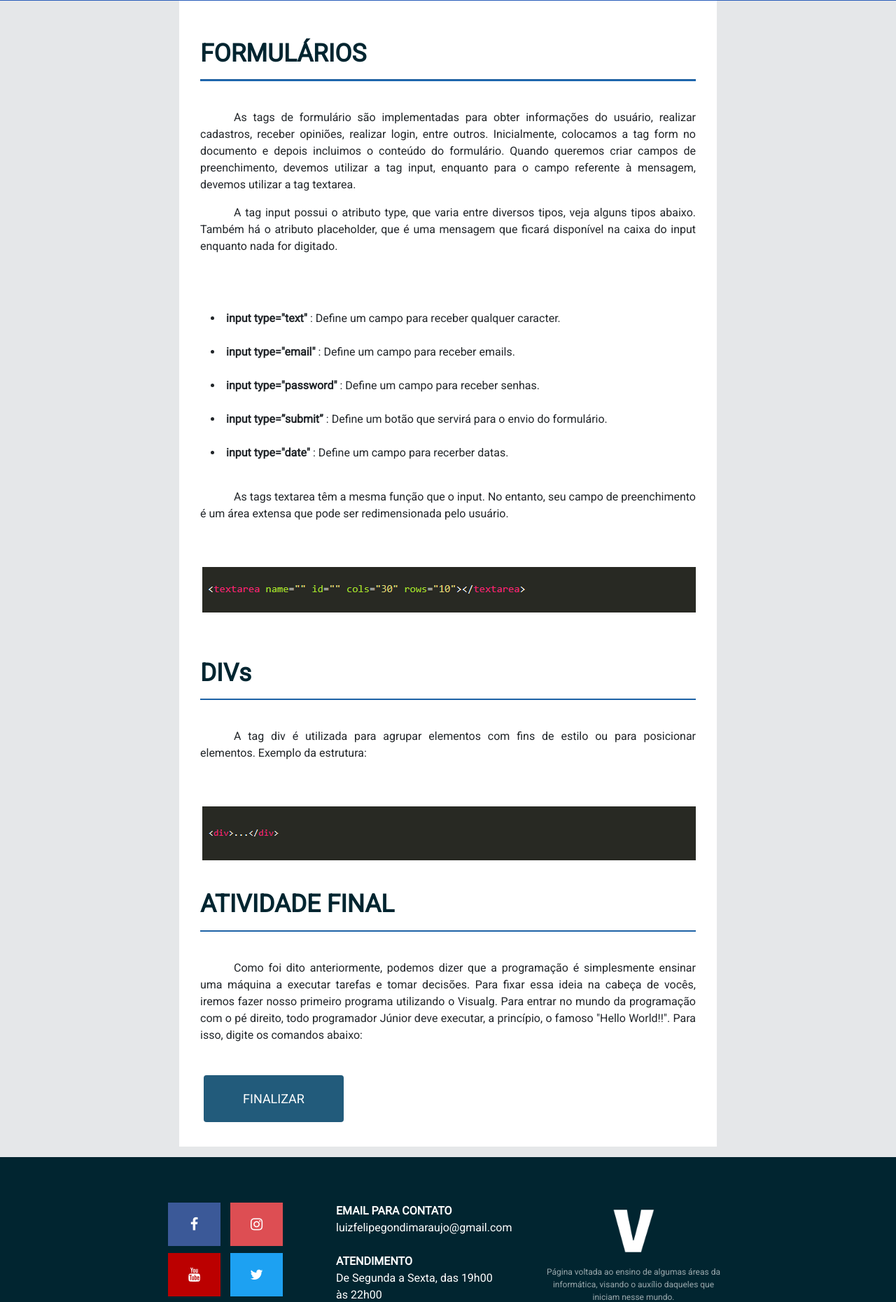
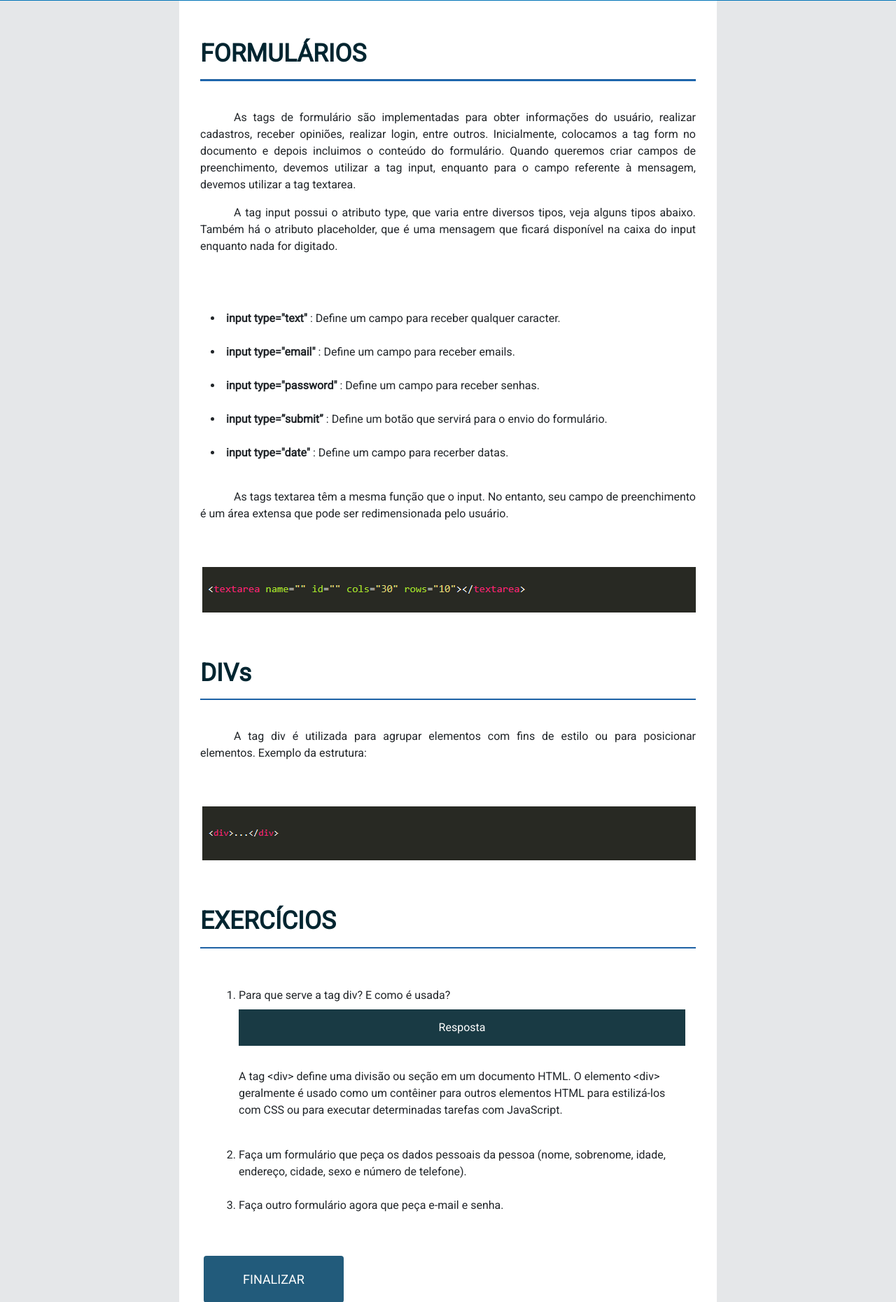
Before and after one commit to LuizFelipeGondim/project-with-flask, a Flask app: page /aula4-html in a window 1280 px wide. Shown: the part 390-2250 px from the top of the page at 70% size. Run offline with Flask 2, Linux system fonts and the light colour scheme; a user stored in the database is signed in; some libraries are stand-ins or nearby versions.

Commit message:
exercicios add

```diff
--- a/templates/cursos/aula4-html.html
+++ b/templates/cursos/aula4-html.html
@@ -4,7 +4,7 @@
 {% endblock title %}
 
 {% block content %}
-<section class="titulo_pag2" style="background-color: #295dba;">
+<section class="titulo_pag2" style="background-color: #0275b8;">
     <figure><img src="static/img/logo-web.png" style="width:300px; height: 300px; margin:auto"></figure>
     <h1>HTML</h1>
 </section>
@@ -43,7 +43,7 @@
 
         <figure class="highlight">
             <pre>
-                <img src="/static/img-curso/textarea.png" alt=""> <br/>
+                <img src="/static/img/img-curso/textarea.png" alt=""> <br/>
             </pre>
         </figure> <br/>
 
@@ -57,19 +57,33 @@
 
         <figure class="highlight">
             <pre>
-                <img src="/static/img-curso/div.png" alt=""> <br/>
+                <img src="/static/img/img-curso/div.png" alt=""> <br/>
             </pre>
         </figure> <br/>
 
-        <h1 class="titulo_curso">ATIVIDADE FINAL</h1>
+        <br/>
+        <h1 class="titulo_curso">EXERCÍCIOS</h1>
         <hr> <br/>
-        <div class="texto-curso">
-            <p> Como foi dito anteriormente, podemos dizer que a programação é simplesmente ensinar uma máquina a executar tarefas
-                e tomar decisões. Para fixar essa ideia na cabeça de vocês, iremos fazer nosso primeiro programa utilizando o Visualg.
-                Para entrar no mundo da programação com o pé direito, todo programador Júnior deve executar, a princípio, o famoso "Hello
-                World!!". Para isso, digite os comandos abaixo:</p>
-        </div><br/>
-        <a href="{{url_for('home')}}"><button class="button"><span>FINALIZAR</span></button></a>
+
+        <div class="lista-curso">
+            <ol>
+                <li>Para que serve a tag div? E como é usada?<br/>
+                    <button type="button" class="collapsible">Resposta</button>
+                    <div class="cont">
+                        <p> <br/> A tag &lt;div&gt; define uma divisão ou seção em um documento HTML.
+                            O elemento &lt;div&gt; geralmente é usado como um contêiner para outros elementos
+                            HTML para estilizá-los com CSS ou para executar determinadas tarefas com
+                            JavaScript.</p>
+                    </div></li> <br/>
+
+                <li>Faça um formulário que peça os dados pessoais da pessoa (nome, sobrenome, idade,
+                    endereço, cidade, sexo e número de telefone).</li> <br/>
+
+                <li>Faça outro formulário agora que peça e-mail e senha.</li> <br/>
+            </ol>
+        </div>
+
+        <a href="{{url_for('index')}}"><button class="button"><span>FINALIZAR</span></button></a>
     </div>
 </section>
 
```
